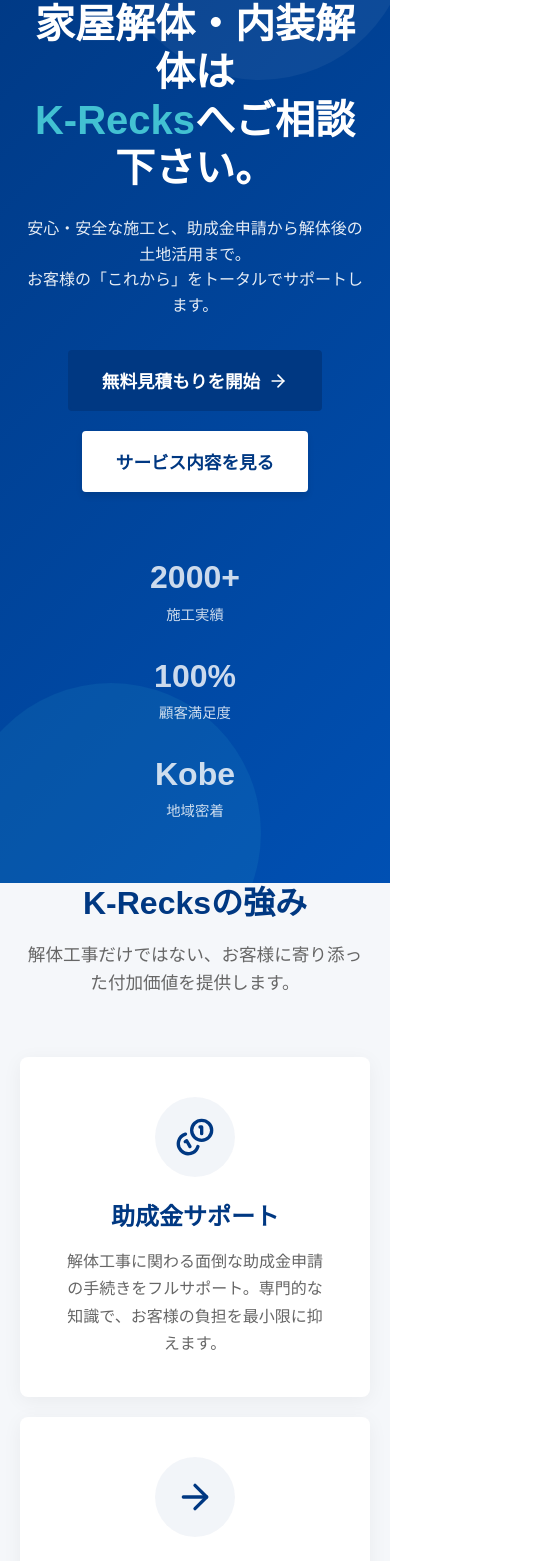
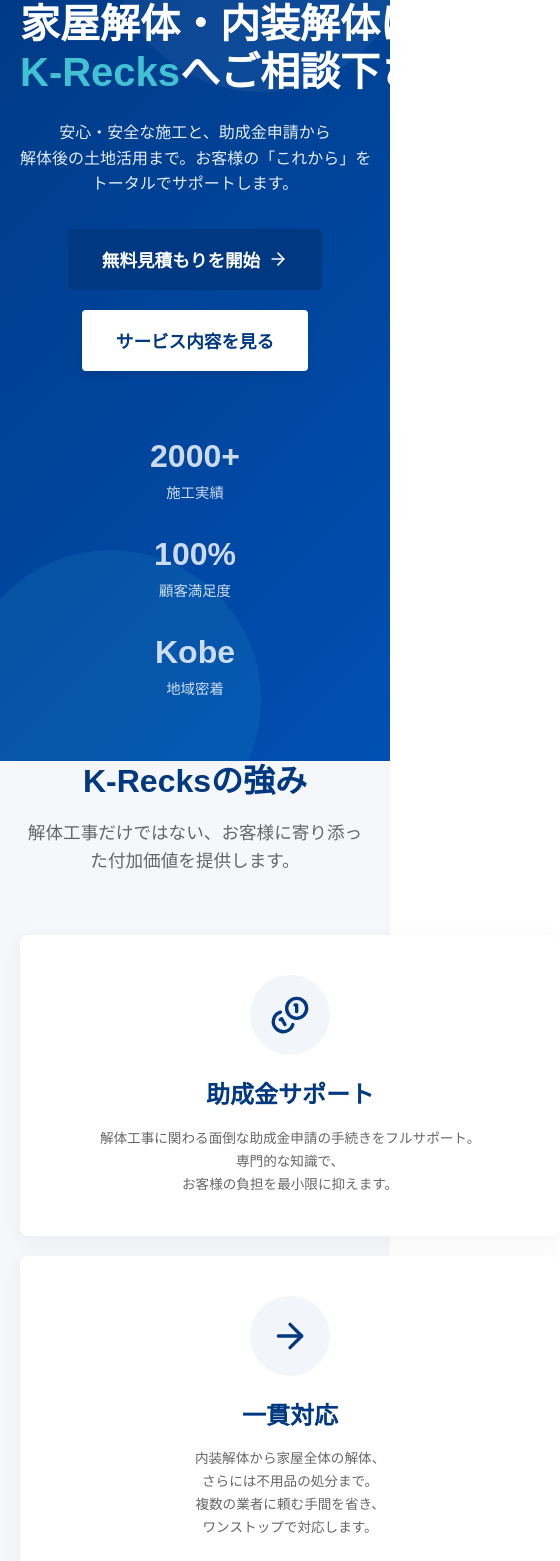
Before and after one commit to keiakiguchi-tech/k-recks-LP, a React (Vite) app: page / in a window 390 px wide. Shown: the part 120-1681 px from the top of the page, 560 px wide, since content can reach past the window. Built offline with nearby package versions, Linux system fonts and the light colour scheme.

Commit message:
Add files via upload

```diff
--- a/src/components/About.tsx
+++ b/src/components/About.tsx
@@ -15,11 +15,12 @@
                 <div className="about-content">
                     <div className="about-text">
                         <div className="about-description-wrapper">
-                            <p className="about-description-paragraph">
+                            <p className="about-description-paragraph manual-break">
                                 株式会社K-Recksは、兵庫県神戸市を中心に家屋解体・内装解体を行っている専門業者です。
                             </p>
                             <p className="about-description-paragraph">
-                                「解体」は単に建物を壊すだけではありません。そこに住まわれていた方の想い出を大切にしながら、次の新しい一歩へのバトンを繋ぐ重要な役割だと考えています。
+                                「解体」は単に建物を壊すだけではありません。そこに住まわれていた方の想い出を、<br />
+                                大切にしながら、次の新しい一歩へのバトンを繋ぐ重要な役割だと考えています。
                             </p>
                             <p className="about-description-paragraph">
                                 近隣の方々への配慮はもちろん、安全第一・法令順守を徹底し、スムーズな工事をお約束します。
--- a/src/components/CTASection.tsx
+++ b/src/components/CTASection.tsx
@@ -9,11 +9,13 @@
             backgroundImage: 'url("https://images.unsplash.com/photo-1541888946425-d81bb19240f5?ixlib=rb-1.2.1&auto=format&fit=crop&w=1950&q=80")',
         }}>
             <div className="container">
-                <h2 className="cta-title">
-                    解体工事の不安、まずは解消しませんか？
+                <h2 className="cta-title manual-break">
+                    解体工事の不安、<br />
+                    まずは解消しませんか？
                 </h2>
-                <p className="cta-description">
-                    LINEまたはWebフォームから、24時間365日お見積もり依頼を受け付けております。<br />
+                <p className="cta-description manual-break">
+                    LINEまたはWebフォームから、<br />
+                    24時間365日お見積もり依頼を受け付けております。<br />
                     匿名での概算見積もりも可能です。
                 </p>
                 <a href="https://k-recks-omega.vercel.app/" target="_blank" rel="noopener noreferrer">
--- a/src/components/Features.tsx
+++ b/src/components/Features.tsx
@@ -7,17 +7,35 @@
         {
             icon: <Coins size={40} color="#003882" />,
             title: "助成金サポート",
-            description: "解体工事に関わる面倒な助成金申請の手続きをフルサポート。専門的な知識で、お客様の負担を最小限に抑えます。"
+            description: (
+                <>
+                    解体工事に関わる面倒な助成金申請の手続きをフルサポート。<br />
+                    専門的な知識で、<br />
+                    お客様の負担を最小限に抑えます。
+                </>
+            )
         },
         {
             icon: <ArrowRight size={40} color="#003882" />,
             title: "一貫対応",
-            description: "内装解体から家屋全体の解体、さらには不用品の処分まで。複数の業者に頼む手間を省き、ワンストップで対応します。"
+            description: (
+                <>
+                    内装解体から家屋全体の解体、<br />
+                    さらには不用品の処分まで。<br />
+                    複数の業者に頼む手間を省き、<br />
+                    ワンストップで対応します。
+                </>
+            )
         },
         {
             icon: <SquareParking size={40} color="#003882" />,
             title: "土地活用相談",
-            description: "解体後の土地をどう活かすか。売却、駐車場経営、建て替えなど、不動産のプロが最適なプランをご提案します。"
+            description: (
+                <>
+                    解体後の土地をどう活かすか。<br />
+                    駐車場経営、建て替えなど、不動産のプロが最適なプランをご提案します。
+                </>
+            )
         }
     ];
 
@@ -38,7 +56,7 @@
                                 {feature.icon}
                             </div>
                             <h3 className="feature-title">{feature.title}</h3>
-                            <p className="feature-description">
+                            <p className="feature-description manual-break">
                                 {feature.description}
                             </p>
                         </div>
--- a/src/components/Footer.tsx
+++ b/src/components/Footer.tsx
@@ -12,9 +12,10 @@
                     {/* Company Info */}
                     <div className="footer-column">
                         <h3>K-Recks</h3>
-                        <p className="footer-description">
-                            安心・安全・丁寧な解体工事を。<br />
-                            お客様の新しいスタートをサポートします。
+                        <p className="footer-description manual-break">
+                            <span className="footer-description-compact">安心・安全・丁寧な解体工事を。</span><br />
+                            お客様の新しいスタートを、<br />
+                            サポートします。
                         </p>
                         <div style={{ display: 'flex', flexDirection: 'column', gap: '10px' }}>
                             <div className="footer-contact-item">
@@ -46,8 +47,10 @@
                     {/* CTA Area */}
                     <div className="footer-column">
                         <h4>まずはお見積もりから</h4>
-                        <p className="footer-description">
-                            LINEで簡単2分！概算見積もりがすぐにわかります。
+                        <p className="footer-description manual-break">
+                            LINEで簡単2分！<br />
+                            概算見積もりが、<br />
+                            すぐにわかります。
                         </p>
                         <a href="https://k-recks-omega.vercel.app/" target="_blank" rel="noopener noreferrer">
                             <Button variant="primary" style={{ backgroundColor: 'white', color: 'var(--color-primary)', border: 'none' }} fullWidth>
--- a/src/components/Hero.tsx
+++ b/src/components/Hero.tsx
@@ -11,13 +11,14 @@
             <div className="hero-shape hero-shape-2" />
 
             <div className="container hero-content">
-                <h1 className="hero-title">
+                <h1 className="hero-title manual-break">
                     家屋解体・内装解体は<br />
                     <span>K-Recks</span>へご相談下さい。
                 </h1>
-                <p className="hero-description">
-                    安心・安全な施工と、助成金申請から解体後の土地活用まで。<br />
-                    お客様の「これから」をトータルでサポートします。
+                <p className="hero-description manual-break">
+                    安心・安全な施工と、助成金申請から<br />
+                    解体後の土地活用まで。お客様の「これから」を<br />
+                    トータルでサポートします。
                 </p>
 
                 <div className="hero-buttons">
--- a/src/index.css
+++ b/src/index.css
@@ -39,11 +39,31 @@
   transition: all 0.3s ease;
 }
 
+img {
+  max-width: 100%;
+  height: auto;
+  display: block;
+}
+
+img + img,
+img + a,
+a + img {
+  margin-top: 24px;
+}
+
+img + a {
+  display: inline-block;
+}
+
 button {
   cursor: pointer;
   border: none;
   outline: none;
   font-family: inherit;
+}
+
+.manual-break {
+  white-space: nowrap;
 }
 
 .container {
@@ -52,3 +72,15 @@
   margin: 0 auto;
   padding: 0 20px;
 }
+
+@media (max-width: 768px) {
+  .manual-break {
+    font-size: 0.92em;
+  }
+}
+
+@media (max-width: 480px) {
+  .manual-break {
+    font-size: 0.85em;
+  }
+}
--- a/src/styles/features.css
+++ b/src/styles/features.css
@@ -68,6 +68,8 @@
     background-size: cover;
     background-position: center;
     background-blend-mode: overlay;
+    margin-top: 32px;
+    margin-bottom: 32px;
 }
 
 .cta-title {
@@ -107,4 +109,9 @@
     .cta-description {
         font-size: 1rem;
     }
+
+    .cta-section {
+        margin-top: 24px;
+        margin-bottom: 24px;
+    }
 }
--- a/src/styles/footer.css
+++ b/src/styles/footer.css
@@ -28,6 +28,12 @@
     margin-bottom: 20px;
     opacity: 0.8;
     line-height: 1.6;
+}
+
+.footer-description-compact {
+    display: inline-block;
+    font-size: 0.9rem;
+    white-space: nowrap;
 }
 
 .footer-contact-item {
@@ -72,4 +78,8 @@
     .footer-contact-item {
         justify-content: center;
     }
+
+    .footer-description-compact {
+        font-size: 0.85rem;
+    }
 }
```
